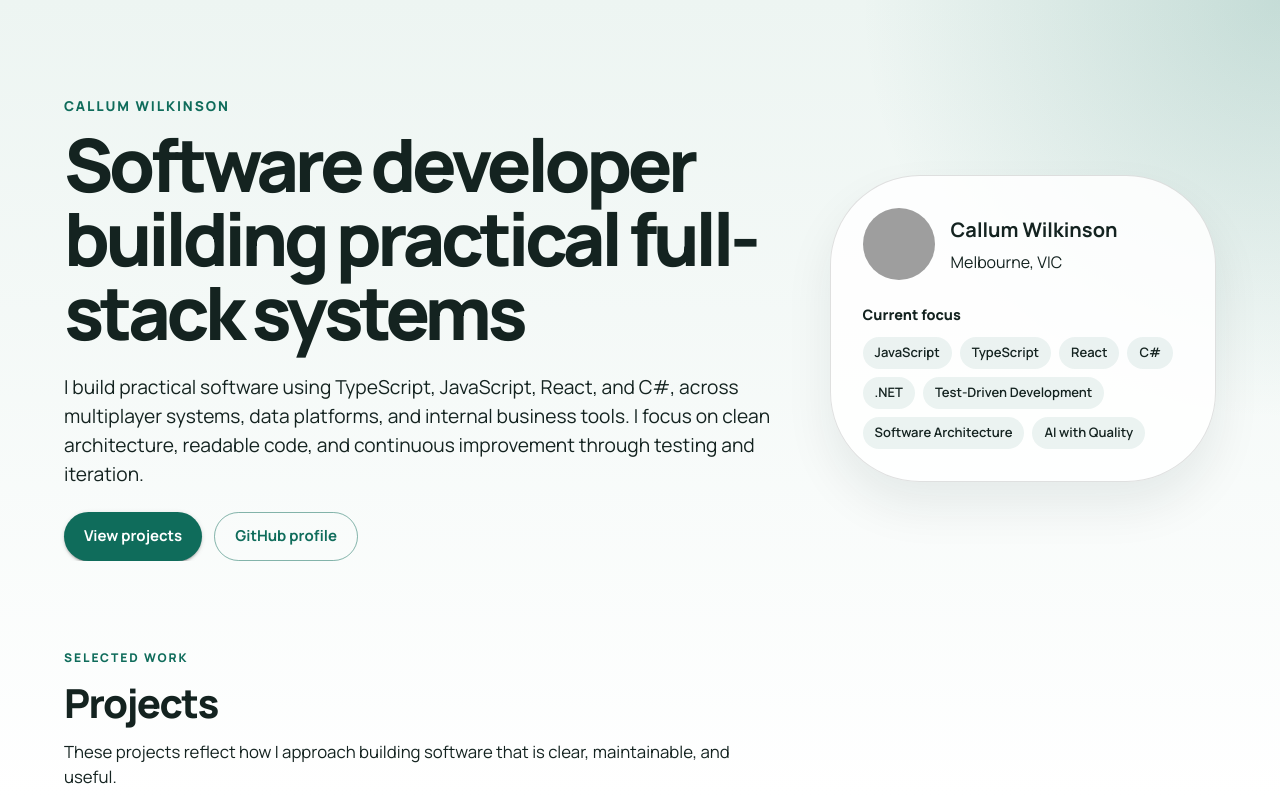
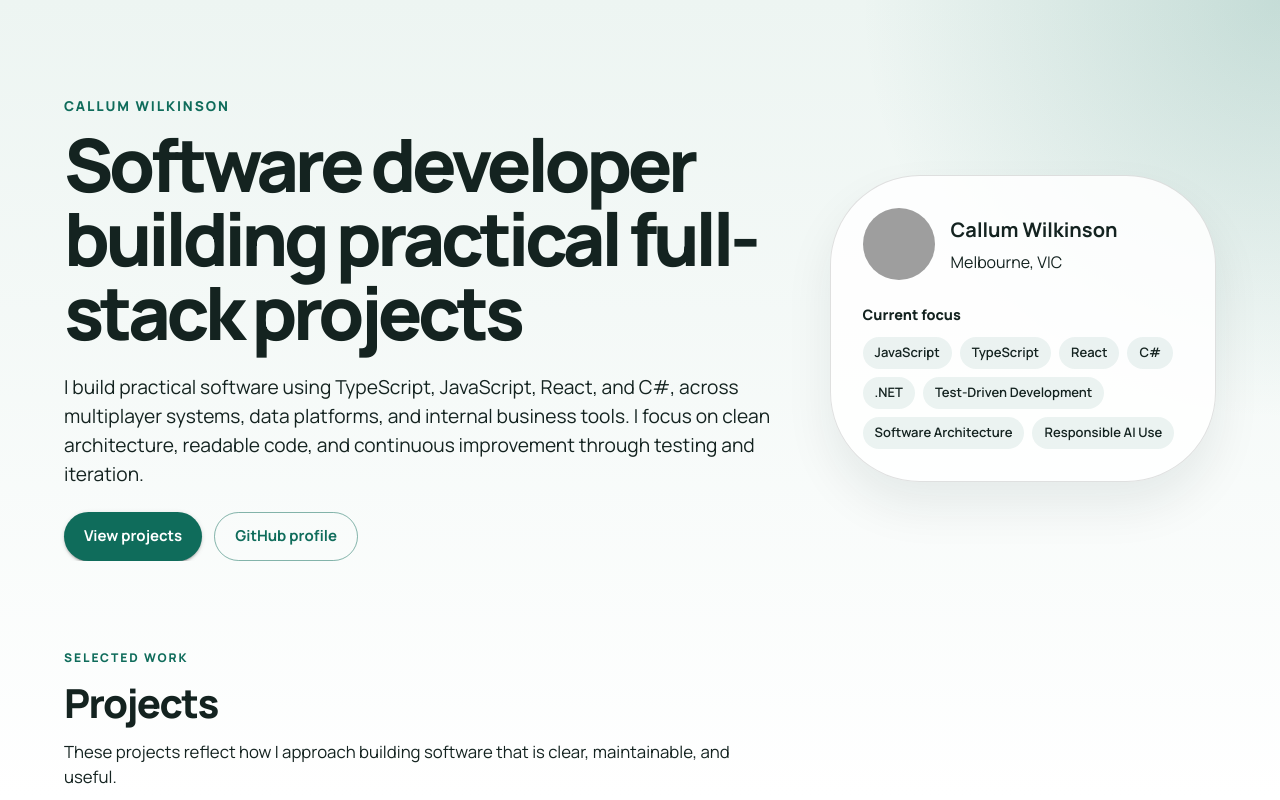
Before and after one commit to CallumWilkinson/portfolio-website, a React (Vite) app: page / in a window 1280 px wide. Shown: the top 800 px of the page. Built offline with nearby package versions, Linux system fonts and the light colour scheme; grey boxes are pictures that could not be loaded.

Commit message:
fix: minor chip changes for text

```diff
--- a/src/data/profile.ts
+++ b/src/data/profile.ts
@@ -2,7 +2,7 @@ import type { ProfileContent } from "../types/portfolio";
 
 export const profile: ProfileContent = {
   name: "Callum Wilkinson",
-  headline: "Software developer building practical full-stack systems",
+  headline: "Software developer building practical full-stack projects",
   summary:
     "I build practical software using TypeScript, JavaScript, React, and C#, across multiplayer systems, data platforms, and internal business tools. I focus on clean architecture, readable code, and continuous improvement through testing and iteration.",
   location: "Melbourne, VIC",
@@ -17,7 +17,7 @@ export const profile: ProfileContent = {
     ".NET",
     "Test-Driven Development",
     "Software Architecture",
-    "AI with Quality",
+    "Responsible AI Use",
   ],
   projectsIntro:
     "These projects reflect how I approach building software that is clear, maintainable, and useful.",
```
